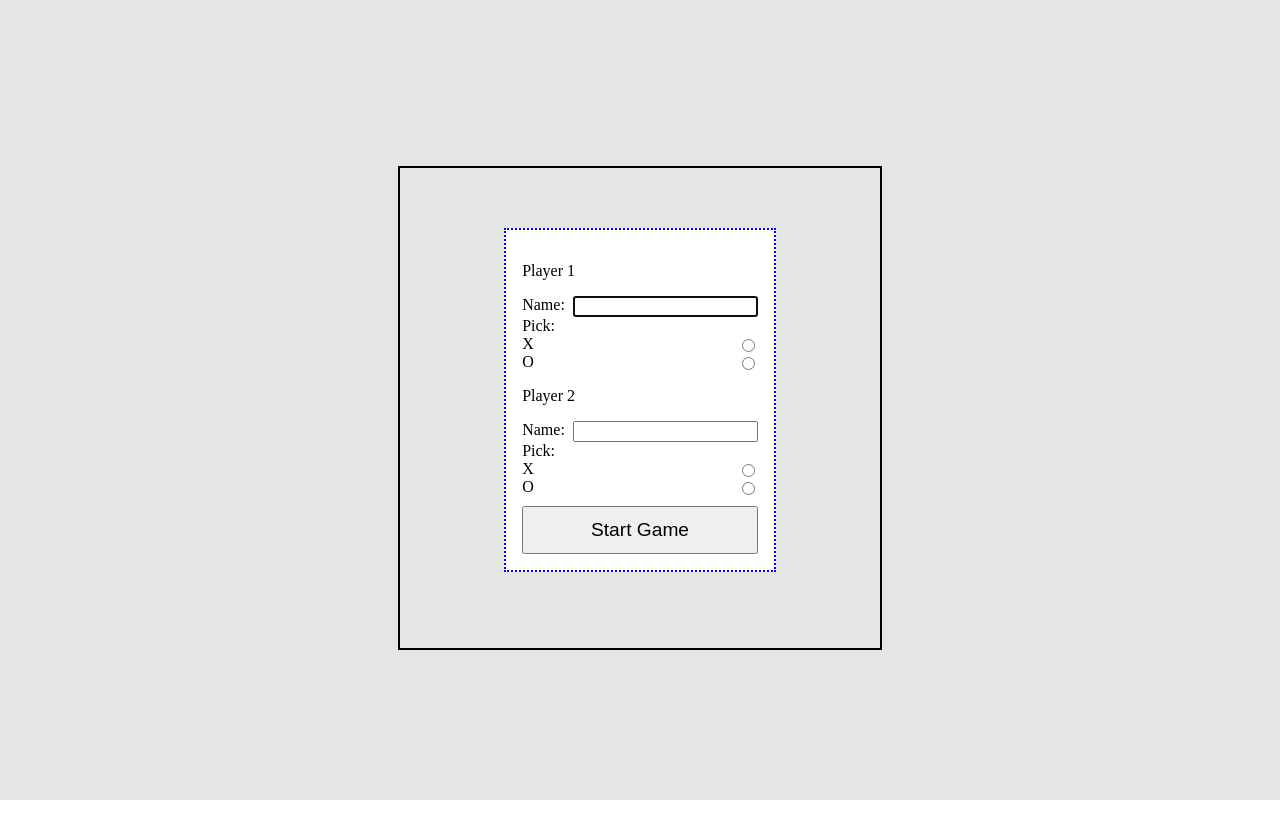
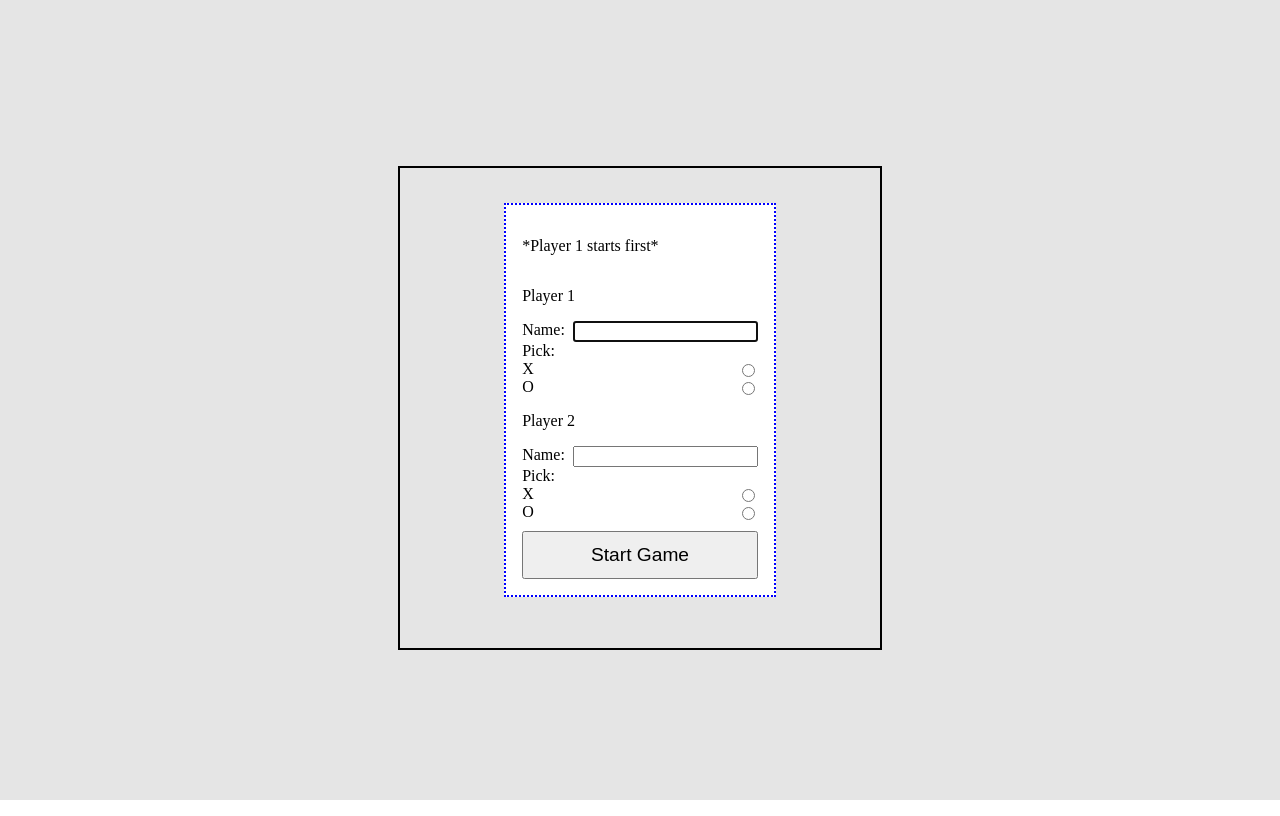
Before and after one commit to dazenpc/odin-tic-tac-toe, a plain HTML site: page index.html in a window 1280 px wide. Drawn offline with Linux system fonts and the light colour scheme.

Commit message:
feat:add turn display

```diff
--- a/index.html
+++ b/index.html
@@ -12,6 +12,7 @@
      <!-- Change the x and o selection to a button  -->
     <dialog class="opener">
         <form action="#">
+            <p class="notice">*Player 1 starts first*</p>
             <p>Player 1</p>
             <label for="name">
                 Name:
```
